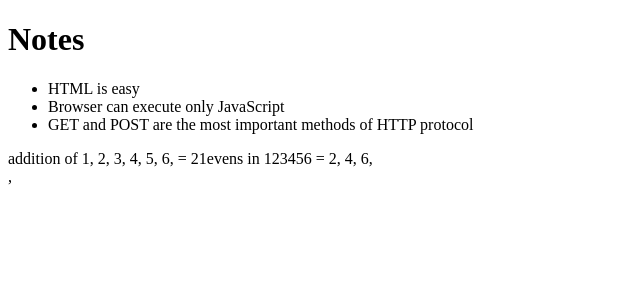
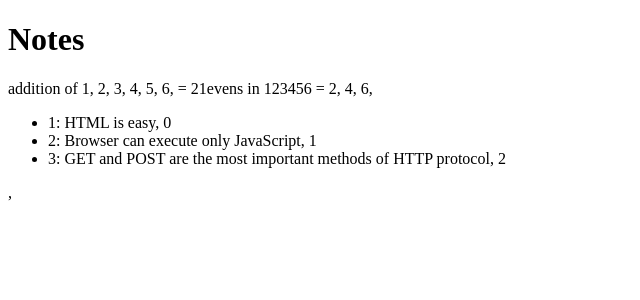
Before and after one commit to Shawns2759/FSO, a React (Create React App) app in the folder part-2/: page / in a window 1280 px wide. Shown: the top 300 px of the page, without its empty margins (0-640 px from the left). Built offline with nearby package versions, Linux system fonts and the light colour scheme.

Commit message:
fso part 2 aug 25 ~2 hr played around with higher order funcs like map, filter

```diff
--- a/part-2/src/App.js
+++ b/part-2/src/App.js
@@ -1,4 +1,7 @@
 import React from 'react'
+import Notes from './components/Note'
+
+
 
 const GreatestNum = ({nums}) => {
   let total = 0
@@ -9,12 +12,12 @@ const GreatestNum = ({nums}) => {
 
 
   let evenNums = nums.filter((num) => {
-    return num % 2 == 0
+    return num % 2 === 0
   })
   console.log(evenNums);
 
   function showNums(set) {
-    let nums = set.map((num, i) => {
+    let nums = set.map((num) => {
       return num + ', '
     })
     return nums
@@ -27,7 +30,6 @@ const GreatestNum = ({nums}) => {
       addition of {showNums(nums)} = {(total)}
       evens in {nums} = {showNums(evenNums)}
 
-
     </div>
   )
 }
@@ -39,12 +41,8 @@ const App = ({notes, nums}) => {
   return (
     <div>
       <h1>Notes</h1>
-      <ul>
-        <li>{notes[0].content}</li>
-        <li>{notes[1].content}</li>
-        <li>{notes[2].content}</li>
-      </ul>
-      <GreatestNum nums={nums}/>
+      <GreatestNum nums={nums} />
+      <Notes notes={notes}/>
     </div>
   )
 }
--- /dev/null
+++ b/part-2/src/components/Note.js
@@ -0,0 +1,17 @@
+import React from 'react';
+
+
+const Notes = ({ notes }) => {
+    let allNotes = notes.map((note,i) => {
+      return <li key={note.id}>{note.id}: {note.content}, {i}</li>
+    })
+    return (
+      <div>
+        <ul>
+          {allNotes}
+        </ul>
+      </div>
+    )
+}
+
+export default Notes
```
